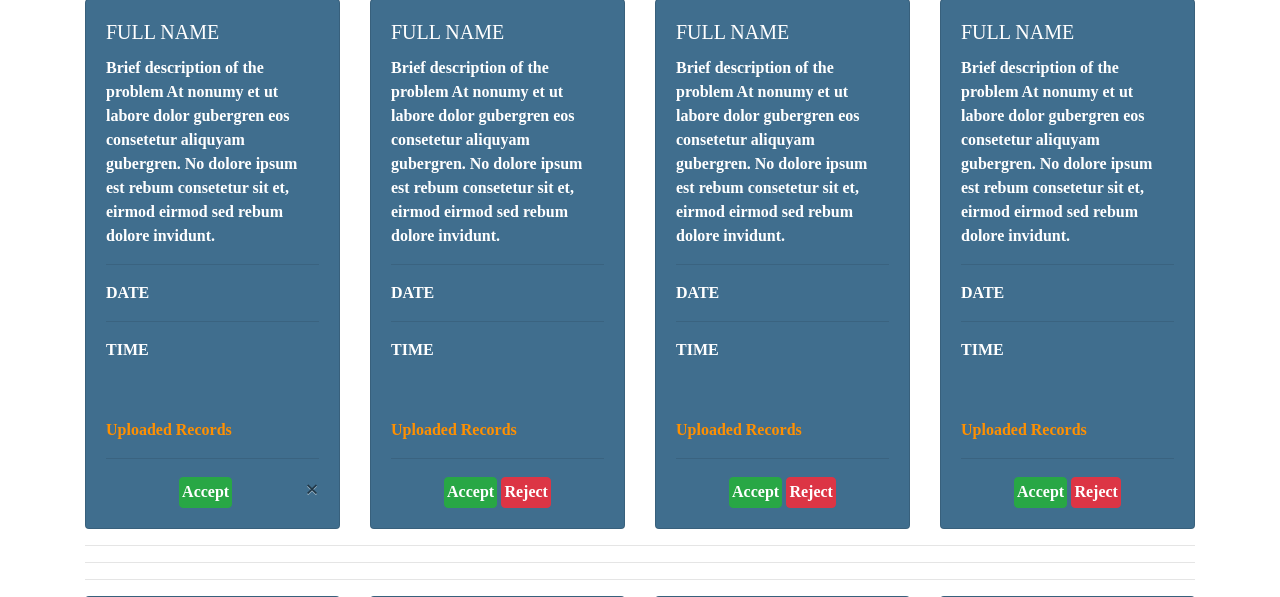
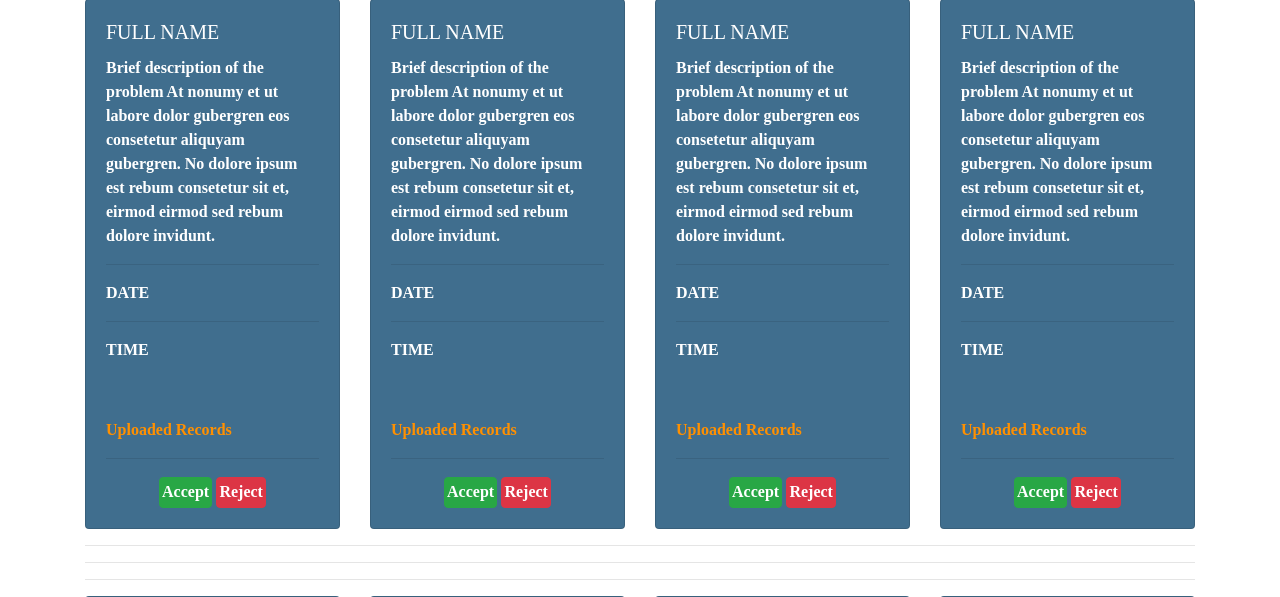
Before and after one commit to sagardhande2942/LOC3.0_Scam-2021, a Django app: template Scam2021/templates/doctors.html in a window 1280 px wide. Shown: the part 129-726 px from the top of the page. Run offline with Django 3.2, Linux system fonts and the light colour scheme; the template is opened without the code that fills it, so the values that code supplies are empty; some libraries are stand-ins or nearby versions.

Commit message:
kardo koi please

```diff
--- a/Scam2021/templates/doctors.html
+++ b/Scam2021/templates/doctors.html
@@ -47,9 +47,7 @@
             <a href="#" class="card-link">Uploaded Records</a><hr>
             <div class="spacing">
             <a href="#" class="btn btn-success xyz">Accept</a>
-            <button type="button" class="close" aria-label="Close">
-                <span aria-hidden="true">&times;</span>
-              </button>
+            <a href="#" class="btn btn-danger xyz">Reject</a>
             </div>
           </div>
     </div>
```
